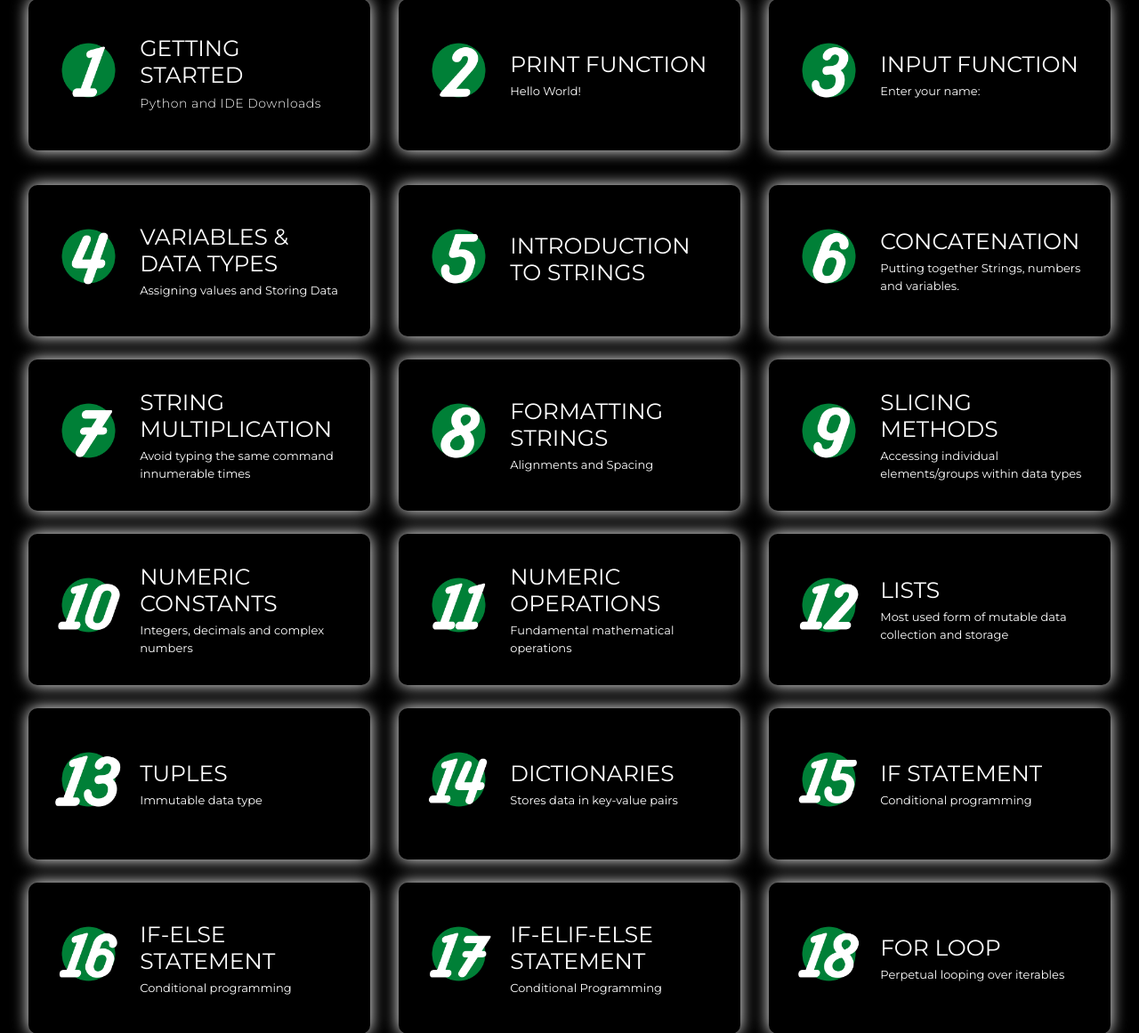
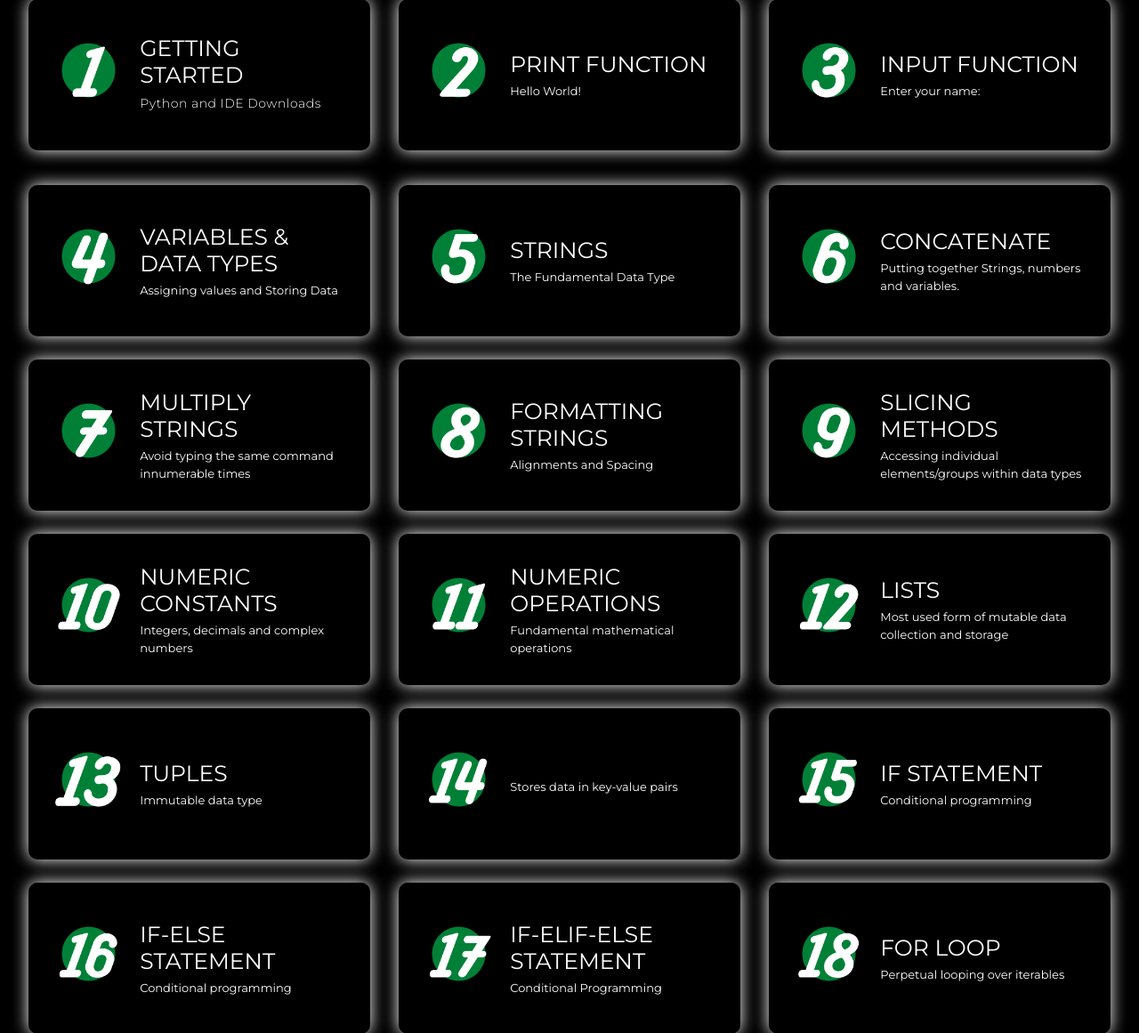
Before and after one commit to Chinmayeegade/SyntaxPython, a Django app: page / in a window 1280 px wide. Shown: the part 1040-2201 px from the top of the page at 89% size. Run offline with Django 4.2, Linux system fonts and the light colour scheme.

Commit message:
Initial Commit

```diff
--- a/templates/footer.html
+++ b/templates/footer.html
@@ -5,7 +5,7 @@
   <section id="footer">
     <div class="footer container">
       <div class="brand">
-        <h1><span>Chinmayee</span> Gade <span></span></h1>
+        <center><h1><span>Chinmayee</span> Gade <span></span></h1></center>
         <center><a href="https://github.com/Chinmayeegade"><h2><u>GITHUB</u></h2></a></center>
         <center><a href="https://www.linkedin.com/in/chinmayee-gade-a96665212/"><h2><u>LINKEDIN</u></h2></a></center>
       </div>
--- a/templates/home.html
+++ b/templates/home.html
@@ -119,8 +119,8 @@
           <div class="icon"><img src="{% static 'images/5.png' %}" /></div>
           <div class="contact-info">
             <a href="/d">
-            <h1>INTRODUCTION TO STRINGS</h1>
-            <h2></h2>
+            <h1>STRINGS</h1>
+            <h2>The Fundamental Data Type</h2>
             </a>
           </div>
         </div>
@@ -128,7 +128,7 @@
           <div class="icon"><img src="{% static 'images/6.png' %}" /></div>
           <div class="contact-info">
             <a href="/e">
-            <h1>CONCATENATION</h1>
+            <h1>CONCATENATE</h1>
             <h2>Putting together Strings, numbers and variables.</h2>
             </a>
           </div>
@@ -140,7 +140,7 @@
           <div class="icon"><img src="{% static 'images/7.png' %}" /></div>
           <div class="contact-info">
             <a href="/g">
-            <h1>STRING MULTIPLICATION</h1>
+            <h1>MULTIPLY STRINGS</h1>
             <h2>Avoid typing the same command innumerable times</h2>
             </a>
           </div>
@@ -209,7 +209,7 @@
           <div class="icon"><img src="{% static 'images/14.png' %}" /></div>
           <div class="contact-info">
             <a href="/n">
-            <h1>DICTIONARIES</h1>
+            <h1><DICTIONARY></DICTIONARY></h1>
             <h2>Stores data in key-value pairs</h2>
             </a>
           </div>
@@ -648,7 +648,7 @@
   <section id="footer">
     <div class="footer container">
       <div class="brand">
-        <h1><span>Chinmayee</span> Gade <span></span></h1>
+        <center><h1><span>Chinmayee</span> Gade <span></span></h1></center>
         <center><a href="https://github.com/Chinmayeegade"><h2><u>GITHUB</u></h2></a></center>
         <center><a href="https://www.linkedin.com/in/chinmayee-gade-a96665212/"><h2><u>LINKEDIN</u></h2></a></center>
       </div>
--- a/templates/sidebar.html
+++ b/templates/sidebar.html
@@ -16,7 +16,7 @@
         <br>
         <br>
                 <a href="/projects">
-            <h1>basic projects <span></span></h1>
+            <h1>Basic Projects <span></span></h1>
         </a>
         <br>
         <br>
```
